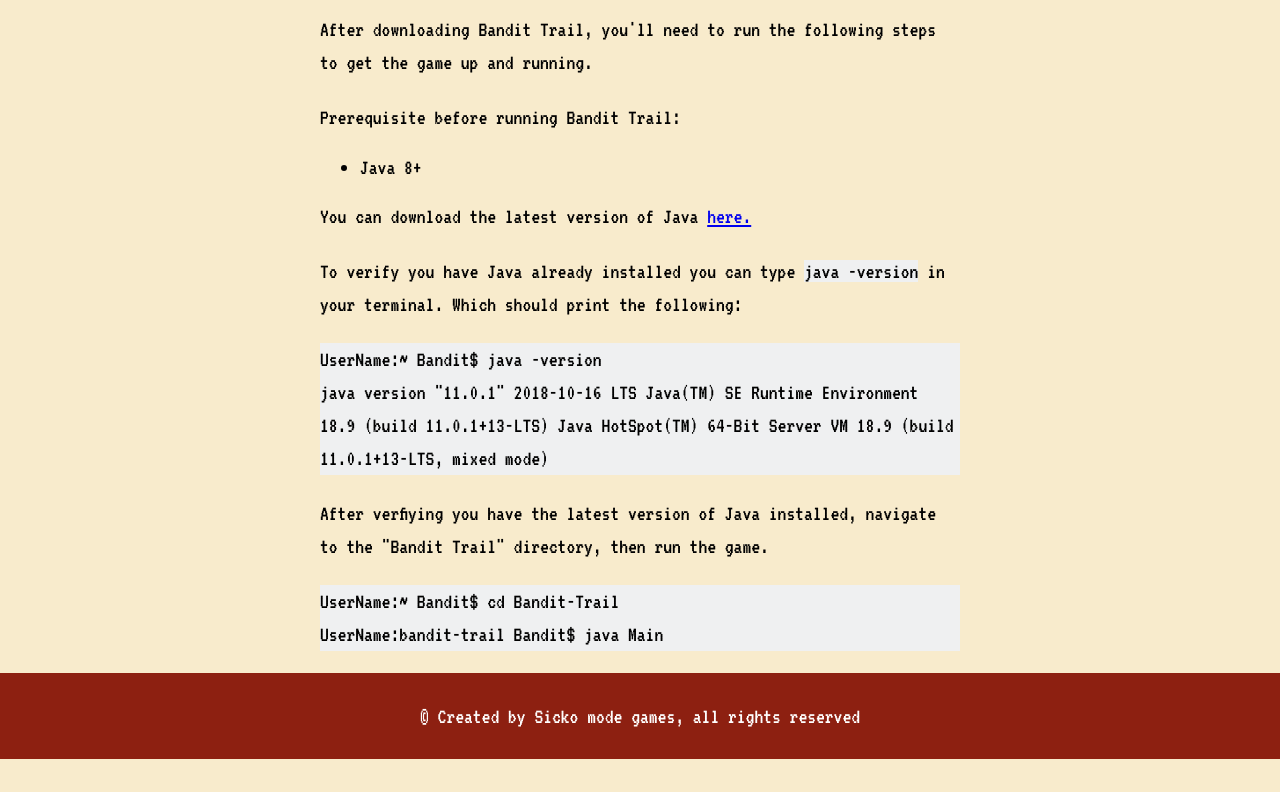
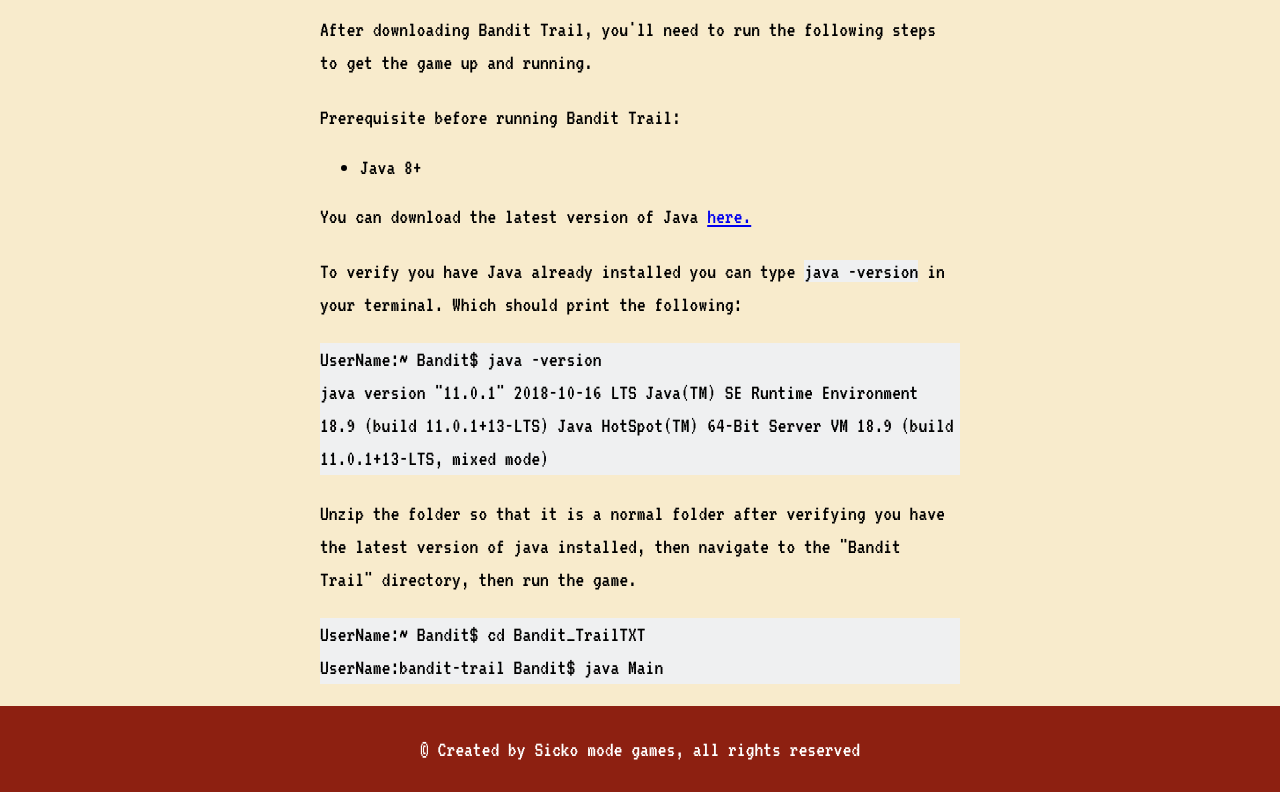
Before and after one commit to Kwame-M/bandit-trailweb, a plain HTML site: page read_me.html in a window 1280 px wide. Shown: the part 152-944 px from the top of the page. Before the commit the page ends 911 px from the top, so only its background shows below. Drawn offline with Linux system fonts and the light colour scheme.

Commit message:
making it look better

```diff
--- a/read_me.html
+++ b/read_me.html
@@ -38,8 +38,9 @@
       Java HotSpot(TM) 64-Bit Server VM 18.9 (build 11.0.1+13-LTS, mixed mode)
       </p>
 
-      <p>After verfiying you have the latest version of Java installed, navigate to the "Bandit Trail" directory, then run the game.</p>
-      <p class="codetxt">UserName:~ Bandit$ cd Bandit-Trail <br />
+      <p>Unzip the folder so that it is a normal folder after verifying you have the latest version of java installed,
+          then navigate to the "Bandit Trail" directory, then run the game.</p>
+      <p class="codetxt">UserName:~ Bandit$ cd Bandit_TrailTXT <br />
         UserName:bandit-trail Bandit$ java Main
       </p>
 
```
